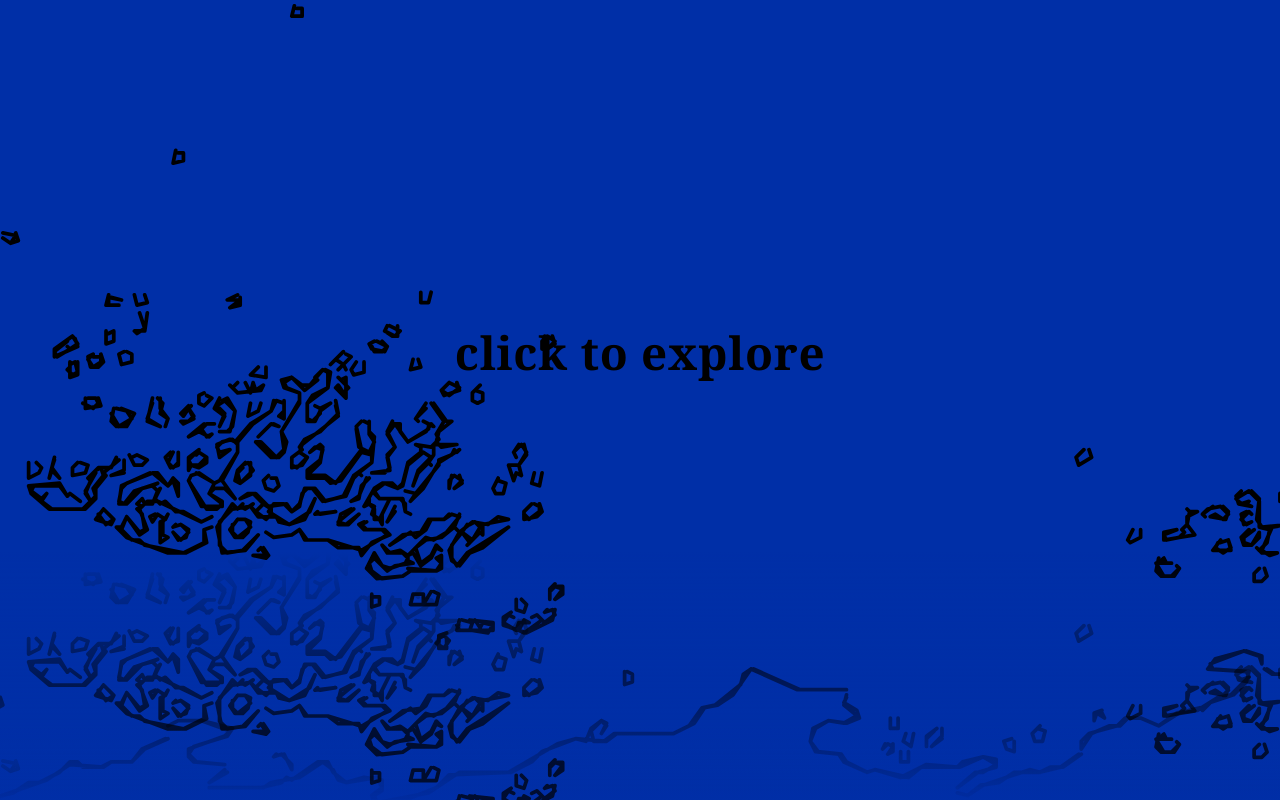
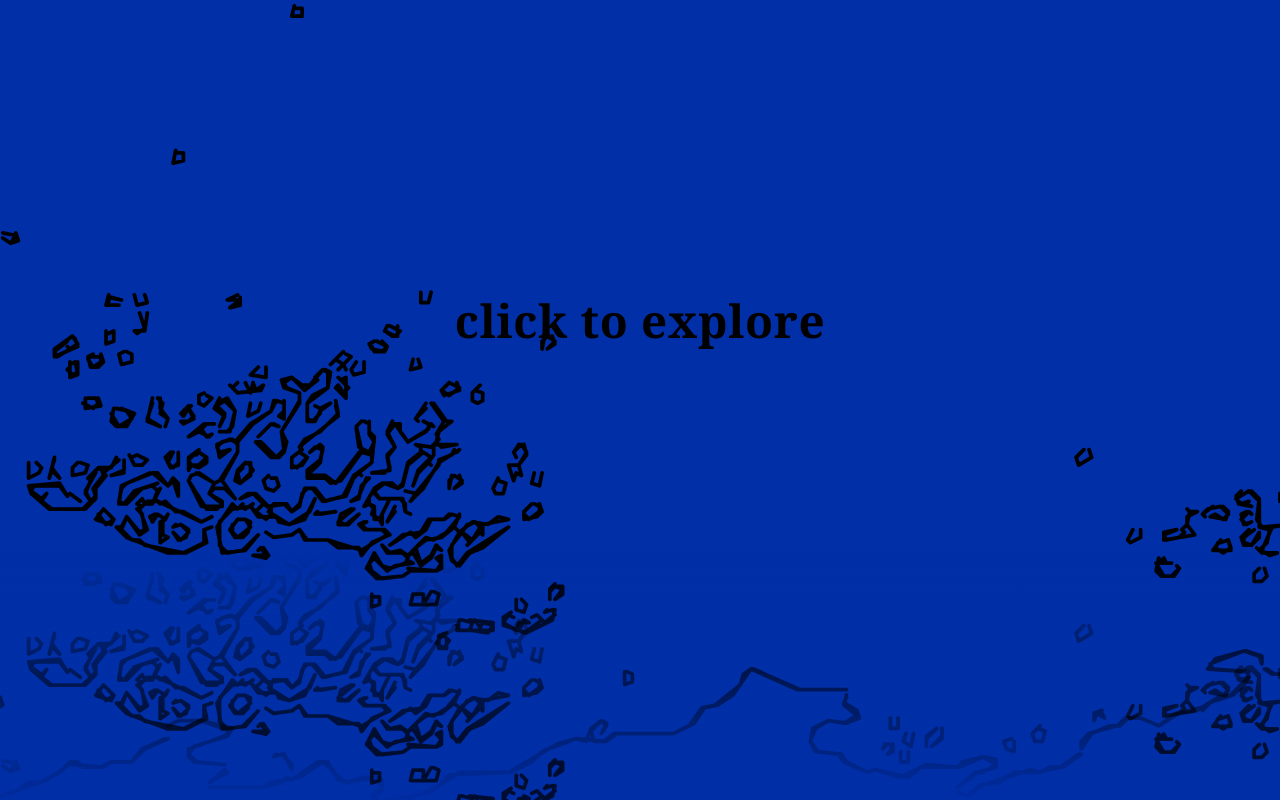
Before and after one commit to TropicalFish041/Ocean_Portfolio, a Next.js app: page / in a window 1280 px wide. Shown: the top 800 px of the page. Built offline with nearby package versions, Linux system fonts and the light colour scheme; a web font is replaced by a local one.

Commit message:
Refine intro prompt position, scroll typography and Hello section spacing

```diff
--- a/app/svg-assets.css
+++ b/app/svg-assets.css
@@ -181,12 +181,12 @@ body .detail-dialog__content article a {
 }
 
 /* Small typography and spacing changes; existing animations stay intact. */
-.entry-gate__prompt { translate: 0 -6svh; }
+.entry-gate__prompt { translate: 0 -10svh; }
 body .hero__handwritten-name { font-weight: 900 !important; } /* Neco Black */
 body .hero__scroll-cue,
-body .hero__scroll-cue span { font-weight: 700 !important; } /* Neco Bold */
+body .hero__scroll-cue span { font-weight: 900 !important; } /* Neco Black */
 /* Fish sections: 100svh tall, at least 480px (420px on mobile). */
-.hello-section { height: 50svh; min-height: 240px; }
+.hello-section { height: 80svh; min-height: 384px; }
 @media (max-width: 700px) {
-  .hello-section { min-height: 210px; }
+  .hello-section { min-height: 336px; }
 }
```
